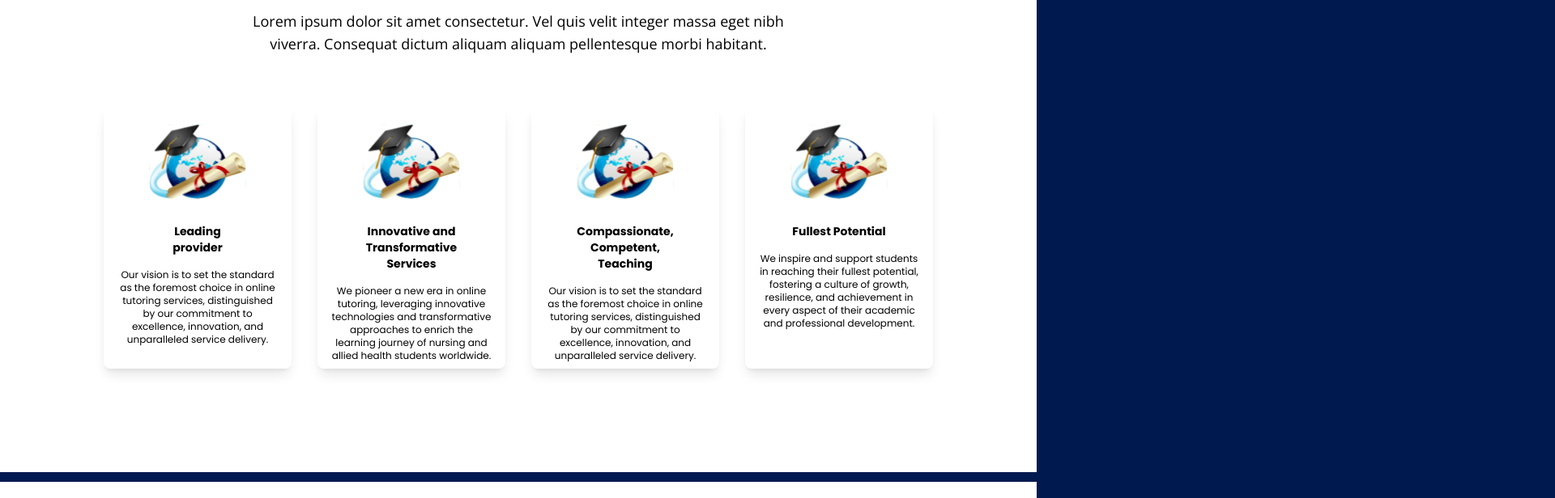
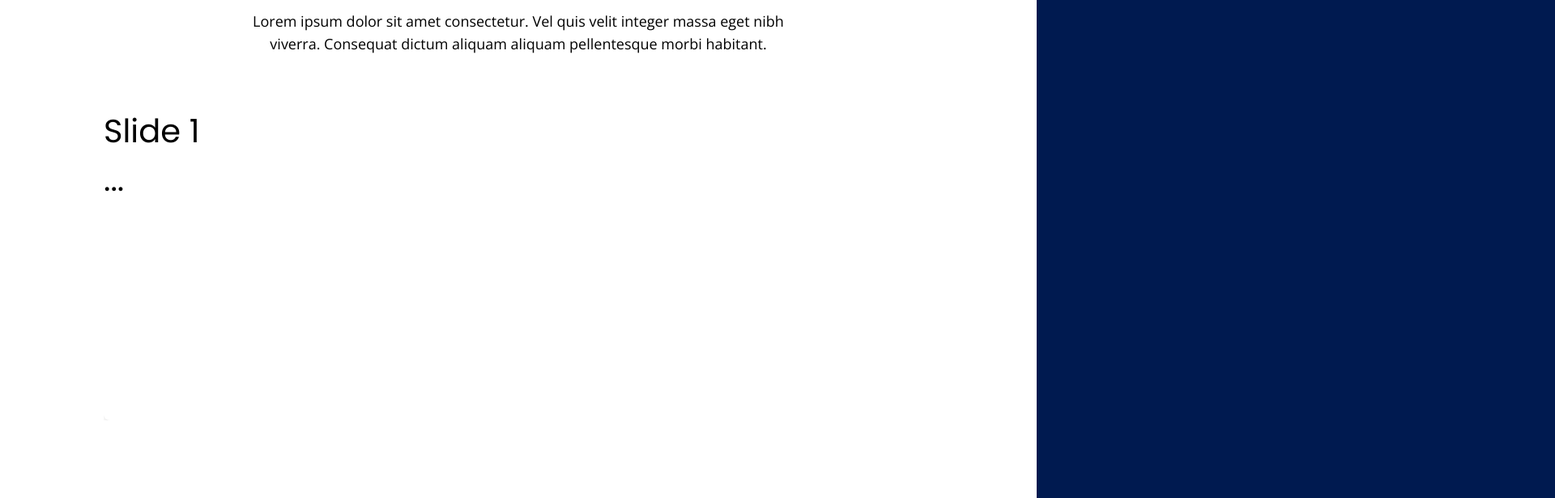
Before and after one commit to Jay-davisphem/datnas-client, a Next.js app: page / in a window 1280 px wide. Shown: the part 3560-4176 px from the top of the page at 81% size, 1920 px wide, since content can reach past the window. Built offline with nearby package versions, Linux system fonts and the light colour scheme.

Commit message:
add little sticky header

```diff
--- a/app/layout.tsx
+++ b/app/layout.tsx
@@ -1,7 +1,7 @@
 import type { Metadata } from "next";
 import {poppins} from "./ui/fonts";
 
-// import "swiper/css";
+import "swiper/css";
 import "./globals.css";
 
 export const metadata: Metadata = {
--- a/app/ui/body/home/HomeSections.tsx
+++ b/app/ui/body/home/HomeSections.tsx
@@ -1,9 +1,10 @@
+'use client'
 import Button from "../../Button"
 import Image from "next/image"
 import { openSans } from "../../fonts"
 import WhyChooseUsItem, { IWhyChooseUsItem } from "./WhyChooseUsItem"
 import AboutUsItem, { IAboutUsItem } from "./AboutUsItem"
-// import { Swiper, SwiperSlide } from 'swiper/react';
+import { Swiper, SwiperSlide } from 'swiper/react';
 
 export function HomeSection1() {
   return (
@@ -86,10 +87,25 @@ export function WhyChooseUs() {
           <h2 className="text-2xl md:text-4xl font-black text-[#001A50]">Why Choose Us?</h2>
           <p className={`md:w-2/3 ${openSans.className} text-xs md:text-lg`}>Lorem ipsum dolor sit amet consectetur. Vel quis velit integer massa eget nibh viverra. Consequat dictum aliquam aliquam pellentesque morbi habitant.</p>
         </div>
-
-        <div className="flex flex-col md:flex-row gap-8">
-          {items.map(({title, content}) => <WhyChooseUsItem key={title} title={title} content={content}/>)}
-        </div>
+        <Swiper
+          spaceBetween={50}
+          slidesPerView={3}
+          onSlideChange={() => console.log('slide change')}
+          onSwiper={(swiper) => console.log(swiper)}
+        >
+          <SwiperSlide>Slide 1</SwiperSlide>
+          <SwiperSlide>Slide 2</SwiperSlide>
+          <SwiperSlide>Slide 3</SwiperSlide>
+          <SwiperSlide>Slide 4</SwiperSlide>
+          ...
+        </Swiper>
+        <Swiper className="flex flex-col md:flex-row gap-8"
+          spaceBetween={50}
+          slidesPerView={1}
+          onSlideChange={() => console.log('slide change')}
+          onSwiper={(swiper) => console.log(swiper)}>
+            {items.map(({title, content}) => <SwiperSlide><WhyChooseUsItem key={title} title={title} content={content}/></SwiperSlide>)}
+        </Swiper>
     </div>
   )
 }
--- a/package.json
+++ b/package.json
@@ -17,7 +17,8 @@
     "prop-types": "^15.8.1",
     "react": "^19.0.0",
     "react-dom": "^19.0.0",
-    "react-icons": "^5.5.0"
+    "react-icons": "^5.5.0",
+    "swiper": "^11.2.6"
   },
   "devDependencies": {
     "@tailwindcss/postcss": "^4",
```
Also changed, not shown: 1 other file (tests, documents, lock files or other folders).
